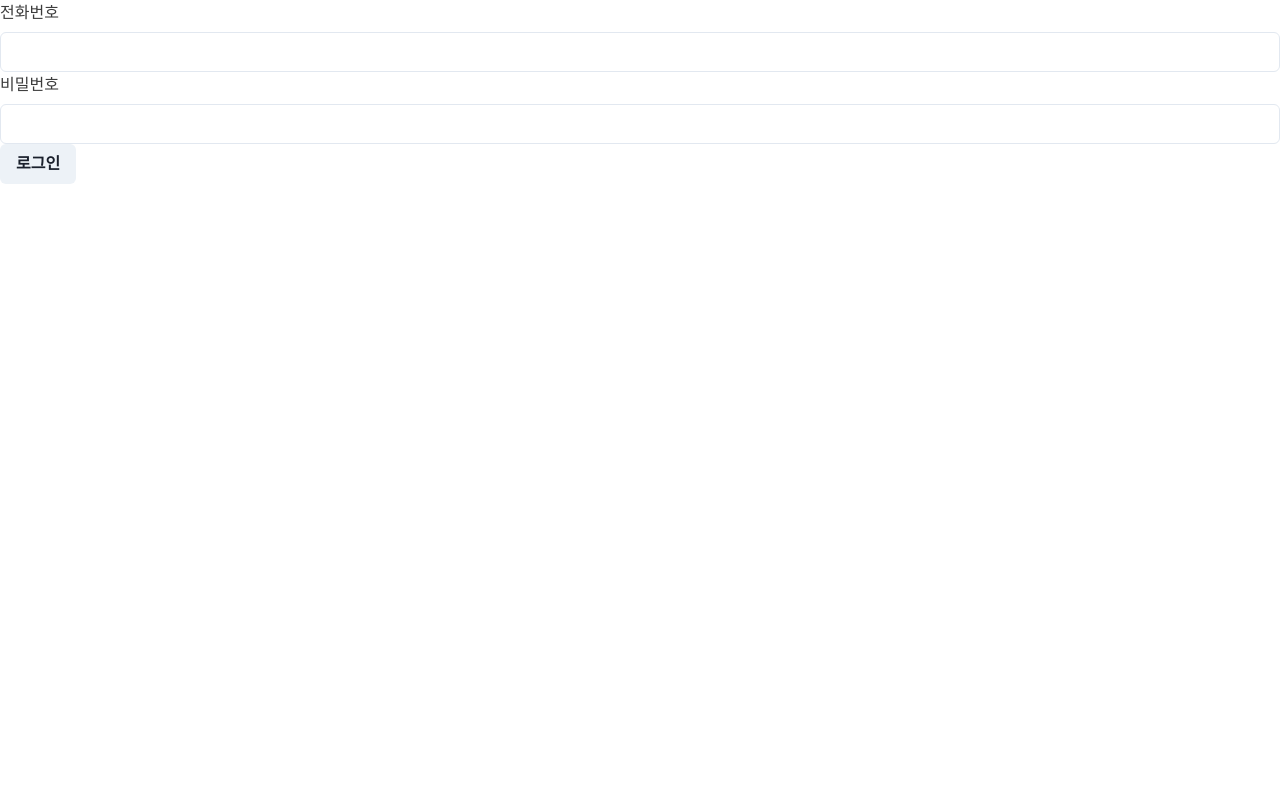
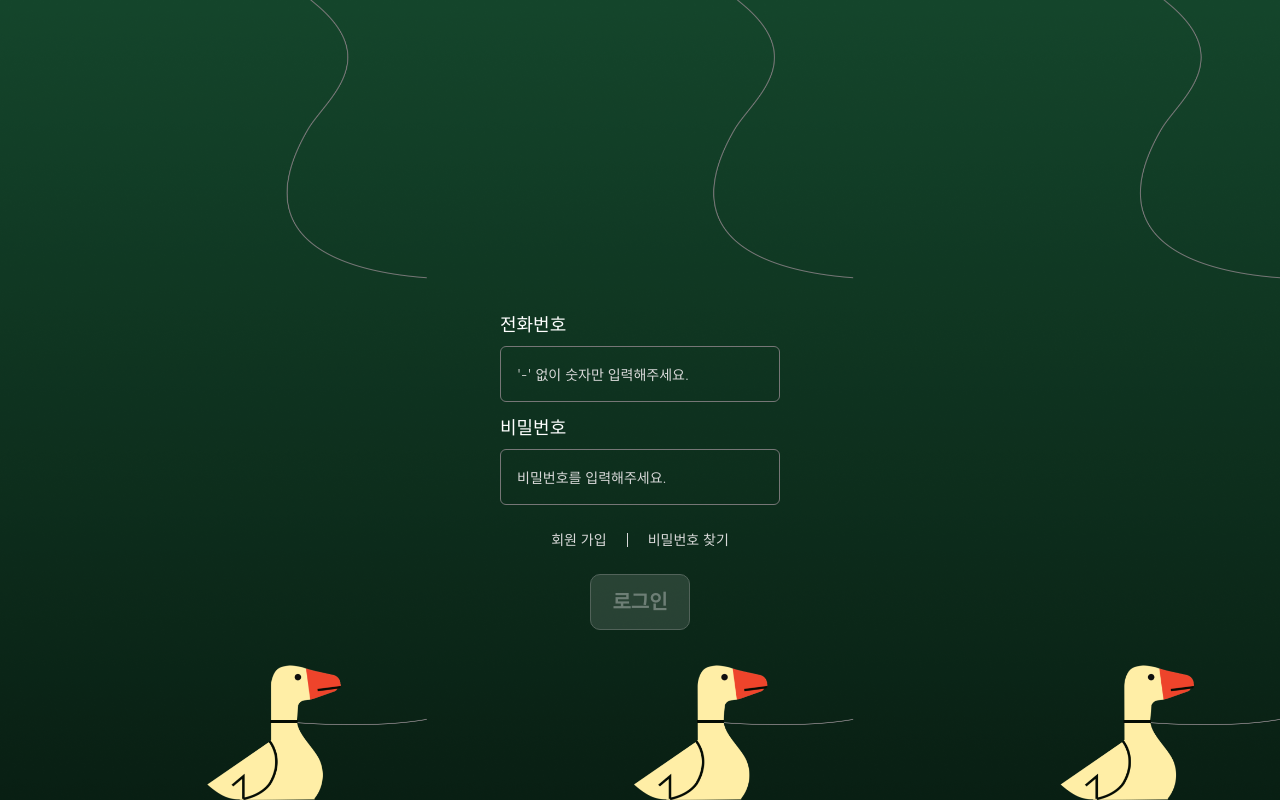
Before and after one commit to SPARCS-Service-Hackathon-2024/A12-Frontend, a Next.js app: page /login in a window 1280 px wide. Built offline with nearby package versions, Linux system fonts and the light colour scheme.

Commit message:
💄 login page style

```diff
--- a/src/components/InputField.tsx
+++ b/src/components/InputField.tsx
@@ -1,3 +1,4 @@
+import { greenPointColor } from "@/constants/color";
 import {
   Input,
   InputProps,
@@ -14,6 +15,9 @@ export interface InputFieldProps {
   onChange: ChangeEventHandler<HTMLInputElement>;
   placeholder?: string;
   error?: string;
+  textColor?: string;
+  borderColor?: string;
+  placeholderColor?: string;
 }
 
 function InputField({
@@ -24,16 +28,32 @@ function InputField({
   onChange,
   placeholder,
   error,
+  textColor = greenPointColor,
+  borderColor = "#D9D9D9",
+  placeholderColor = greenPointColor,
 }: InputFieldProps) {
   return (
-    <VStack align={"flex-start"}>
-      <Text>{label}</Text>
+    <VStack align={"flex-start"} gap={"8px"}>
+      <Text fontSize={"18px"} color={textColor}>
+        {label}
+      </Text>
       <Input
+        outline={"none"}
+        w={"280px"}
+        h={"56px"}
         type={type}
         name={name}
         value={value}
+        color={textColor}
         onChange={onChange}
         placeholder={placeholder}
+        borderColor={borderColor}
+        _placeholder={{
+          fontWeight: 300,
+          fontSize: "14px",
+          color: placeholderColor,
+        }}
+        _focus={{ borderColor, outline: "none" }}
       />
       {error && <Text color={"red"}>{error}</Text>}
     </VStack>
--- a/src/pageComponents/Login/Login.tsx
+++ b/src/pageComponents/Login/Login.tsx
@@ -1,73 +1,28 @@
-import axios from "axios";
-import { useRouter } from "next/router";
-import { Button } from "@chakra-ui/react";
-import {
-  Formik,
-  Form,
-  FormikHelpers,
-  FormikErrors,
-} from "formik";
+import { Box } from "@chakra-ui/react";
 
-import { LoginUserPayload } from "@/types";
-import { InputField } from "@/components";
+import LoginForm from "./LoginForm";
 
 export interface LoginProps {}
 
 function Login({}: LoginProps) {
-  const router = useRouter();
-
-  const onSubmit = async (
-    values: LoginUserPayload,
-    helper: FormikHelpers<LoginUserPayload>
-  ) => {
-    const res = await axios.post("/login", values);
-    console.log("res: ", res);
-
-    if (res.status === 200) {
-      router.push("/home");
-    } else {
-      helper.setSubmitting(false);
-    }
-  };
-
   return (
-    <Formik<LoginUserPayload>
-      initialValues={initialValues}
-      onSubmit={onSubmit}
+    <Box
+      w={"100%"}
+      h={"100vh"}
+      position={"relative"}
+      backgroundSize={"contain"}
+      backgroundRepeat={"round"}
+      backgroundImage={"/images/login_background.png"}
     >
-      {({
-        values,
-        handleSubmit,
-        handleChange,
-        isSubmitting,
-      }) => (
-        <Form onSubmit={handleSubmit} autoComplete={"off"}>
-          <InputField
-            label={"전화번호"}
-            name={"phoneNumber"}
-            value={values.phoneNumber}
-            onChange={handleChange}
-          />
-          <InputField
-            label={"비밀번호"}
-            name={"password"}
-            type={"password"}
-            value={values.password}
-            onChange={handleChange}
-          />
-
-          <Button isLoading={isSubmitting} type="submit">
-            로그인
-          </Button>
-        </Form>
-      )}
-    </Formik>
+      <Box
+        w={"100%"}
+        bottom={"170px"}
+        position={"absolute"}
+      >
+        <LoginForm />
+      </Box>
+    </Box>
   );
 }
 
 export default Login;
-
-const initialValues = {
-  phoneNumber: "",
-  password: "",
-};
--- /dev/null
+++ b/src/pageComponents/Login/LoginForm.tsx
@@ -0,0 +1,139 @@
+import axios from "axios";
+import * as Yup from "yup";
+import { useRouter } from "next/router";
+import {
+  Box,
+  Button,
+  HStack,
+  Text,
+  VStack,
+} from "@chakra-ui/react";
+import { Formik, Form, FormikHelpers } from "formik";
+
+import { LoginUserPayload } from "@/types";
+import { InputField } from "@/components";
+import { greenPointColor } from "@/constants/color";
+
+export interface LoginProps {}
+
+function LoginForm({}: LoginProps) {
+  const router = useRouter();
+
+  const onSubmit = async (
+    values: LoginUserPayload,
+    helper: FormikHelpers<LoginUserPayload>
+  ) => {
+    const res = await axios.post("/login", values);
+    console.log("res: ", res);
+
+    if (res.status === 200) {
+      router.push("/home");
+    } else {
+      helper.setSubmitting(false);
+    }
+  };
+
+  return (
+    <Formik<LoginUserPayload>
+      initialValues={initialValues}
+      onSubmit={onSubmit}
+      validationSchema={validationSchema}
+    >
+      {({
+        values,
+        handleSubmit,
+        handleChange,
+        isSubmitting,
+      }) => {
+        const isDisabled =
+          !values.password || !values.phoneNumber;
+
+        return (
+          <Form
+            onSubmit={handleSubmit}
+            autoComplete={"off"}
+          >
+            <VStack gap={"12px"}>
+              <InputField
+                label={"전화번호"}
+                name={"phoneNumber"}
+                textColor={"white"}
+                onChange={handleChange}
+                borderColor={"#767676"}
+                value={values.phoneNumber}
+                placeholderColor={"#d9d9d9"}
+                placeholder={`'-' 없이 숫자만 입력해주세요.`}
+              />
+              <InputField
+                label={"비밀번호"}
+                name={"password"}
+                type={"password"}
+                textColor={"white"}
+                value={values.password}
+                onChange={handleChange}
+                borderColor={"#767676"}
+                placeholderColor={"#d9d9d9"}
+                placeholder={"비밀번호를 입력해주세요."}
+              />
+              <HStack gap={"20px"} my={"12px"}>
+                <Text
+                  color={"#d9d9d9"}
+                  fontSize={"14px"}
+                  fontWeight={400}
+                  onClick={() => router.push("/register")}
+                >
+                  회원 가입
+                </Text>
+                <Box w={"1px"} h={"14px"} bg={"#d9d9d9"} />
+                <Text
+                  color={"#d9d9d9"}
+                  fontSize={"14px"}
+                  fontWeight={400}
+                >
+                  비밀번호 찾기
+                </Text>
+              </HStack>
+
+              <Button
+                isDisabled={isDisabled}
+                h={"56px"}
+                w={"100px"}
+                type={"submit"}
+                fontWeight={600}
+                fontSize={"20px"}
+                background={"white"}
+                borderRadius={"10px"}
+                isLoading={isSubmitting}
+                borderWidth={"1px"}
+                borderStyle={"soild"}
+                borderColor={"#bababa"}
+                textColor={
+                  isDisabled ? "white" : greenPointColor
+                }
+                backgroundColor={
+                  isDisabled
+                    ? "rgba(255, 255, 255, 0.30)"
+                    : "white"
+                }
+              >
+                로그인
+              </Button>
+            </VStack>
+          </Form>
+        );
+      }}
+    </Formik>
+  );
+}
+
+export default LoginForm;
+
+const initialValues = {
+  phoneNumber: "",
+  password: "",
+};
+
+const validationSchema = Yup.object().shape({
+  phoneNumber: Yup.string().required(),
+  password: Yup.string().required(),
+});
--- a/src/pageComponents/Main/Main.tsx
+++ b/src/pageComponents/Main/Main.tsx
@@ -22,9 +22,10 @@ function Main({}: MainProps) {
     <Box
       w={"100%"}
       h={"100vh"}
+      position={"relative"}
       backgroundSize={"contain"}
+      backgroundRepeat={"round"}
       backgroundImage={"/images/main_background.png"}
-      position={"relative"}
     >
       <Box
         left={"24px"}
```
